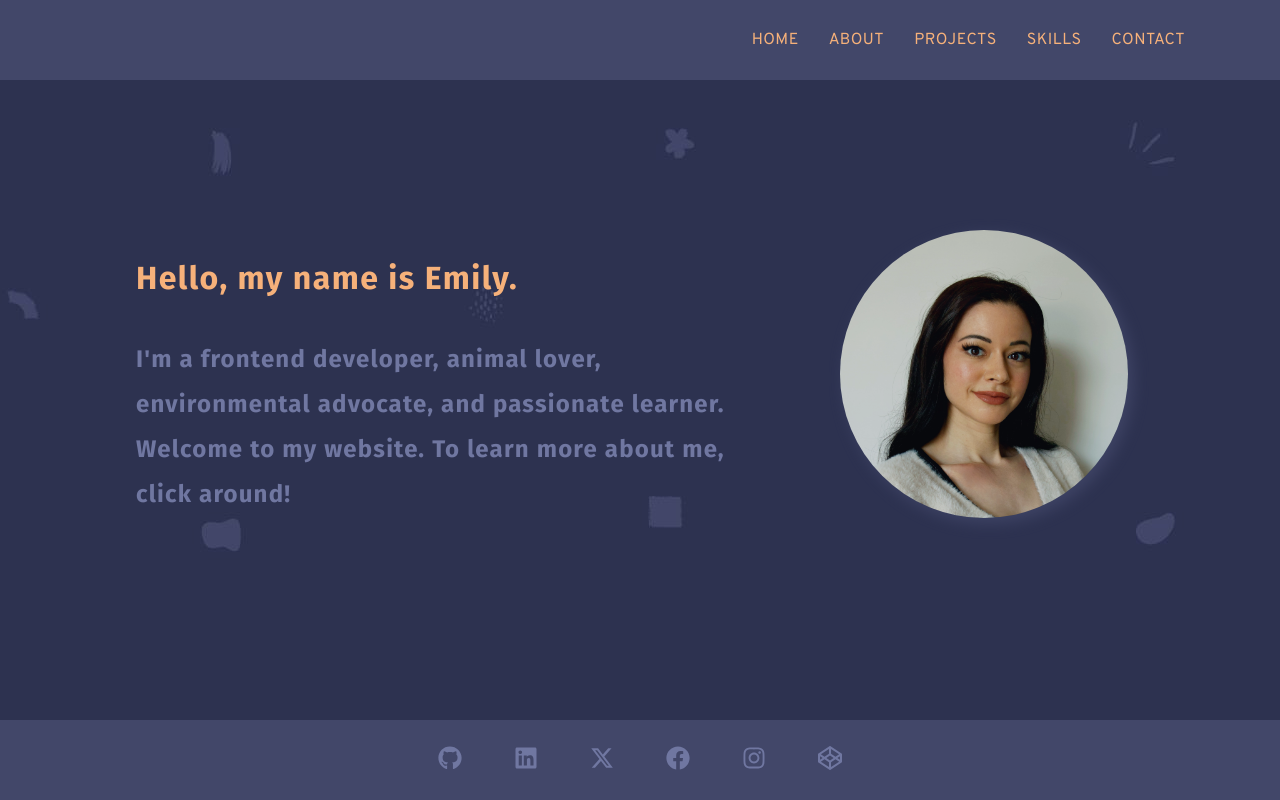
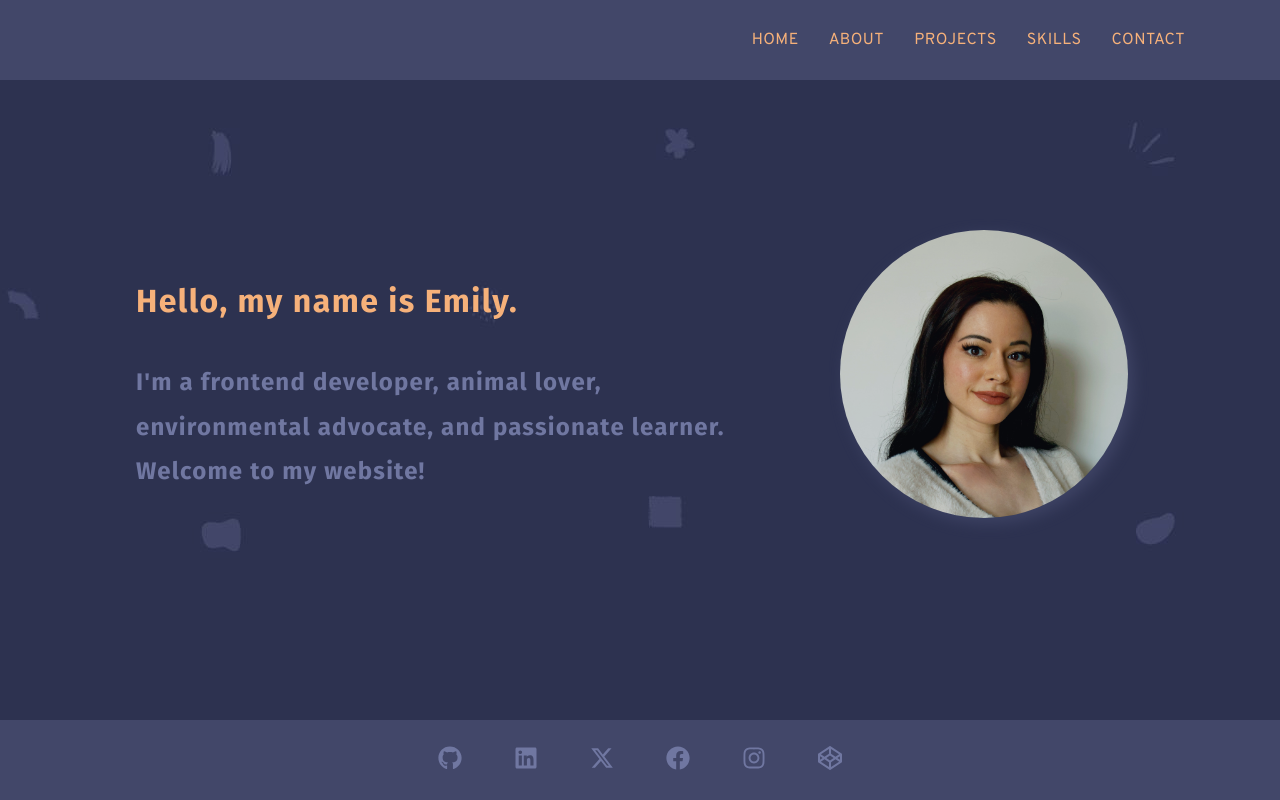
Before and after one commit to eaknott/personal-portfolio, a React (Create React App) app: page / in a window 1280 px wide. Built offline with nearby package versions, Linux system fonts and the light colour scheme.

Commit message:
Edit p text for Home page

```diff
--- a/src/pages/Home.jsx
+++ b/src/pages/Home.jsx
@@ -5,7 +5,7 @@ function Home() {
     <div className="home">
       <div className="home-text">
         <h1>Hello, my name is Emily.</h1>
-        <p>I'm a frontend developer, animal lover, environmental advocate, and passionate learner. Welcome to my website. To learn more about me, click around!</p>
+        <p>I'm a frontend developer, animal lover, environmental advocate, and passionate learner. Welcome to my website!</p>
       </div>
       <div className="home-img">
         <img src={ProfileImage} alt="profile" />
```
